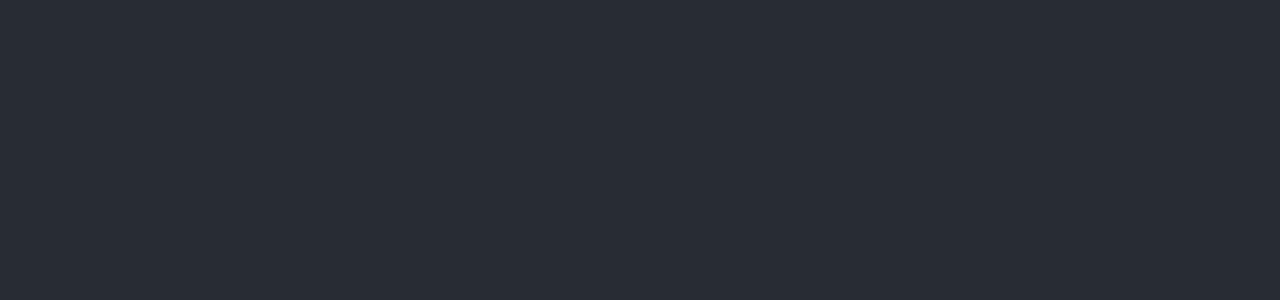
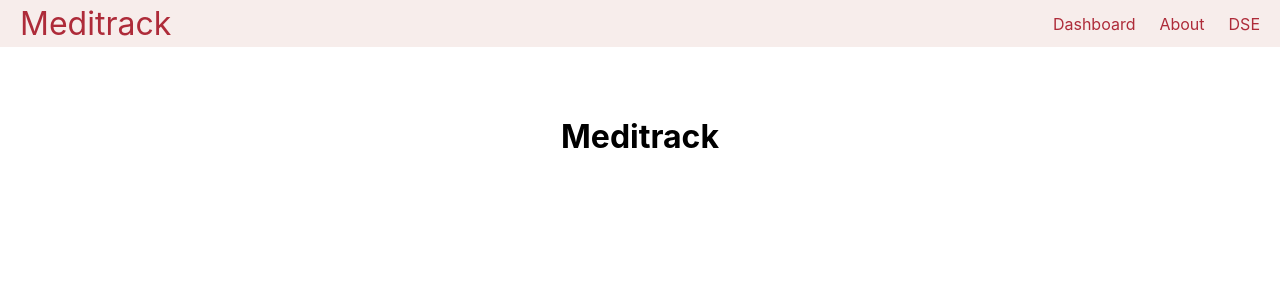
Before and after one commit to Meditrack-Iteration/Meditrack, a React (Create React App) app in the folder meditrack/: page / in a window 1280 px wide. Before the commit this address had no page. Shown: the top 300 px of the page. Built offline with nearby package versions, Linux system fonts and the light colour scheme.

Commit message:
Several components added and initial styling completed

```diff
--- a/meditrack/src/App.css
+++ b/meditrack/src/App.css
@@ -1,38 +1,86 @@
+:root {
+  --dark-red-pink: #FF2D2A;
+  --light-red-pink: #FF5891;
+  --dark-red: #AE2B39;
+  --standard-red: #DB3848;
+  --cream: #F7EDEB;
+  --light-gray: #EDEDED;
+  --teal: #4ABAB4;
+  --purple: #7E6AD1;
+  --dark-blue: #232D4B;
+  --dark-gray: #383838;
+  --light-green: #7ED321;
+  --light-blue: #5AC8FA;
+  --yellow: #FDD835;
+  --orange: #FFA726;
+}
+
+
 .App {
   text-align: center;
 }
 
-.App-logo {
-  height: 40vmin;
-  pointer-events: none;
+* {
+  box-sizing: border-box;
 }
 
-@media (prefers-reduced-motion: no-preference) {
-  .App-logo {
-    animation: App-logo-spin infinite 20s linear;
-  }
+body {
+  margin: 0;
 }
 
-.App-header {
-  background-color: #282c34;
-  min-height: 100vh;
-  display: flex;
-  flex-direction: column;
-  align-items: center;
-  justify-content: center;
-  font-size: calc(10px + 2vmin);
-  color: white;
+
+/*
+==============================
+          Homepage
+==============================
+*/
+
+.homepage-container {
+  margin: 70px;
 }
 
-.App-link {
-  color: #61dafb;
+
+/*
+==============================
+          Navbar
+==============================
+*/
+
+.navbar {
+  background-color: var(--cream);
+  color: var(--dark-red);
+  display: flex;
+  justify-content: space-between;
+  align-items: stretch;
+  gap: 2rem;
+  padding: 0 1rem;
 }
 
-@keyframes App-logo-spin {
-  from {
-    transform: rotate(0deg);
-  }
-  to {
-    transform: rotate(360deg);
-  }
+.site-title {
+  font-size: 2rem;
 }
+
+.navbar ul {
+  padding: 0;
+  margin: 0;
+  list-style: none;
+  display: flex;
+  gap: 1rem;
+}
+
+.navbar a {
+  color: inherit;
+  text-decoration: none;
+  height: 100%;
+  display: flex;
+  align-items: center;
+  padding: .25rem;
+}
+
+.navbar li.active {
+  background-color: var(--standard-red);
+  color: var(--cream);
+}
+.navbar li:hover {
+  background-color: var(--dark-red);
+}
--- a/meditrack/src/App.js
+++ b/meditrack/src/App.js
@@ -1,10 +1,13 @@
-import logo from './logo.svg';
 import './App.css';
 import { BrowserRouter as Router, Routes, Route, Link } from 'react-router-dom';
 import React from 'react';
+import Navbar from './components/Navbar';
+import Home from "./components/Home";
 import Dashboard from './components/Dashboard';
 import Login from './components/Login';
 import Signup from './components/Signup';
+import About from './components/About';
+import Diagnostic from './components/Diagnostic';
 
 /*
 ====================================
@@ -17,13 +20,15 @@
   return (
     <div className="App">
       <header className="App-header">
-        <Router>
-          <Routes>
-            <Route path="/signup" element={<Signup />}></Route>
-            <Route path="/login" element={<Login />}></Route>
-            <Route path="/dashboard/:username" element={<Dashboard />}></Route>
-          </Routes>
-        </Router>
+        <Navbar />
+        <Routes>
+          <Route exact path ="/" element={<Home />}></Route>
+          <Route path="/signup" element={<Signup />}></Route>
+          <Route path="/login" element={<Login />}></Route>
+          <Route path="/dashboard/:username" element={<Dashboard />}></Route>
+          <Route path="/about" element={<About />}></Route>
+          <Route path="/dse" element={<Diagnostic />}></Route>
+        </Routes>
       </header>
     </div>
   );
--- /dev/null
+++ b/meditrack/src/components/About.jsx
@@ -0,0 +1,9 @@
+const About = () => {
+    return (
+        <div>
+            About;
+        </div>
+    );
+}
+
+export default About;
--- /dev/null
+++ b/meditrack/src/components/Diagnostic.jsx
@@ -0,0 +1,11 @@
+import React from 'react';
+
+const Diagnostic = () => {
+    return(
+        <div>
+            Diagnostic
+        </div>
+    );
+};
+
+export default Diagnostic;
--- /dev/null
+++ b/meditrack/src/components/Home.jsx
@@ -0,0 +1,11 @@
+import React from 'react';
+
+const Home = () => {
+    return(
+        <div className="homepage-container">
+            <h1>Meditrack</h1>
+        </div>
+    );
+}
+
+export default Home;
--- /dev/null
+++ b/meditrack/src/components/Navbar.jsx
@@ -0,0 +1,28 @@
+import React, { useState } from 'react';
+import { Link, useMatch, useResolvedPath } from 'react-router-dom';
+
+const Navbar = () => {
+
+  return (
+    <nav className="navbar">
+        <Link className="site-title" to="/">Meditrack</Link>
+        <ul>
+            <CustomLink to="/dashboard">Dashboard</CustomLink>
+            <CustomLink to="/about">About</CustomLink>
+            <CustomLink to="/dse">DSE</CustomLink>
+        </ul>
+    </nav>
+  );
+};
+
+function CustomLink ({ to, children, ...props }) {
+    const resolvedPath = useResolvedPath(to);
+    const isActive = useMatch( { path: resolvedPath.pathname, end: true })
+    return (
+        <li className={isActive ? "active" : ""}>
+            <Link to={to} {...props}>{children}</Link>
+        </li>
+    )
+}
+
+export default Navbar;
--- a/meditrack/src/index.css
+++ b/meditrack/src/index.css
@@ -11,3 +11,47 @@
   font-family: source-code-pro, Menlo, Monaco, Consolas, 'Courier New',
     monospace;
 }
+
+.App {
+  text-align: center;
+}
+
+* {
+  box-sizing: border-box;
+}
+
+body {
+  margin: 0;
+}
+
+
+/*
+==============================
+          Homepage
+==============================
+*/
+
+.homepage-container {
+  margin: 70px;
+}
+
+
+/*
+==============================
+          Navbar
+==============================
+*/
+
+/* .navbar {
+  background-color: #333;
+  color: rgb(240, 234, 214);
+  display: flex;
+  justify-content: space-between;
+  align-items: center;
+  gap: 2rem;
+  padding: 0 1rem;
+}
+
+.navbar a {
+  color: inherit;
+} */
--- a/meditrack/src/index.js
+++ b/meditrack/src/index.js
@@ -1,14 +1,17 @@
 import React from 'react';
 import ReactDOM from 'react-dom/client';
+import { BrowserRouter } from 'react-router-dom';
 import './index.css';
 import App from './App';
 import reportWebVitals from './reportWebVitals';
 
 const root = ReactDOM.createRoot(document.getElementById('root'));
 root.render(
-  <React.StrictMode>
-    <App />
-  </React.StrictMode>
+  <BrowserRouter>
+    <React.StrictMode>
+      <App />
+    </React.StrictMode>
+  </BrowserRouter>
 );
 
 // If you want to start measuring performance in your app, pass a function
```
